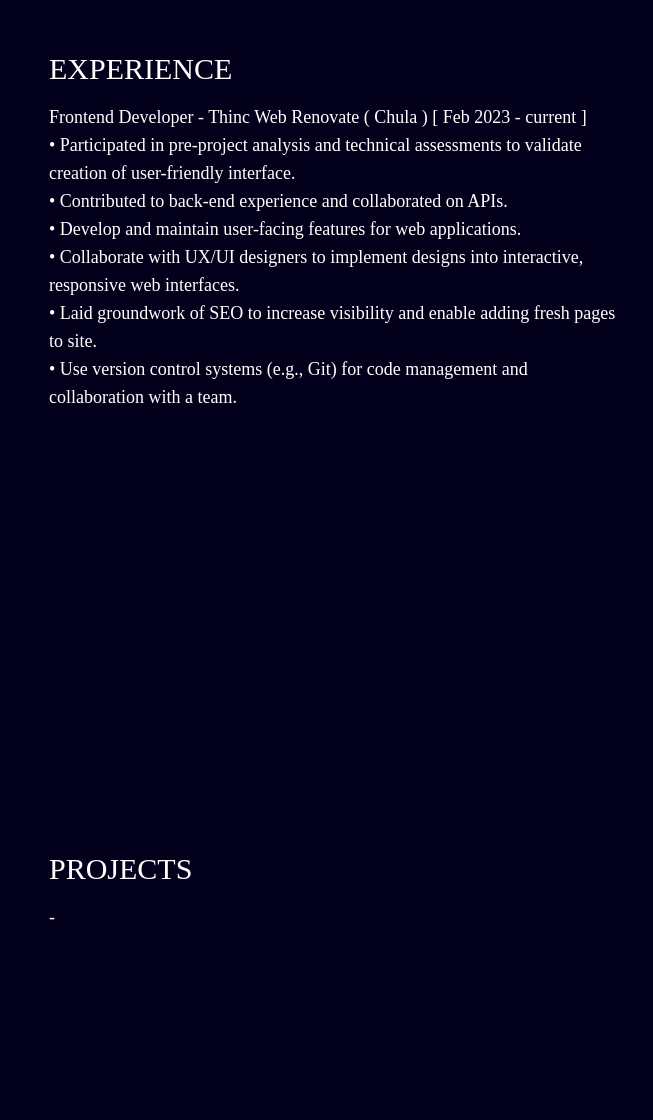
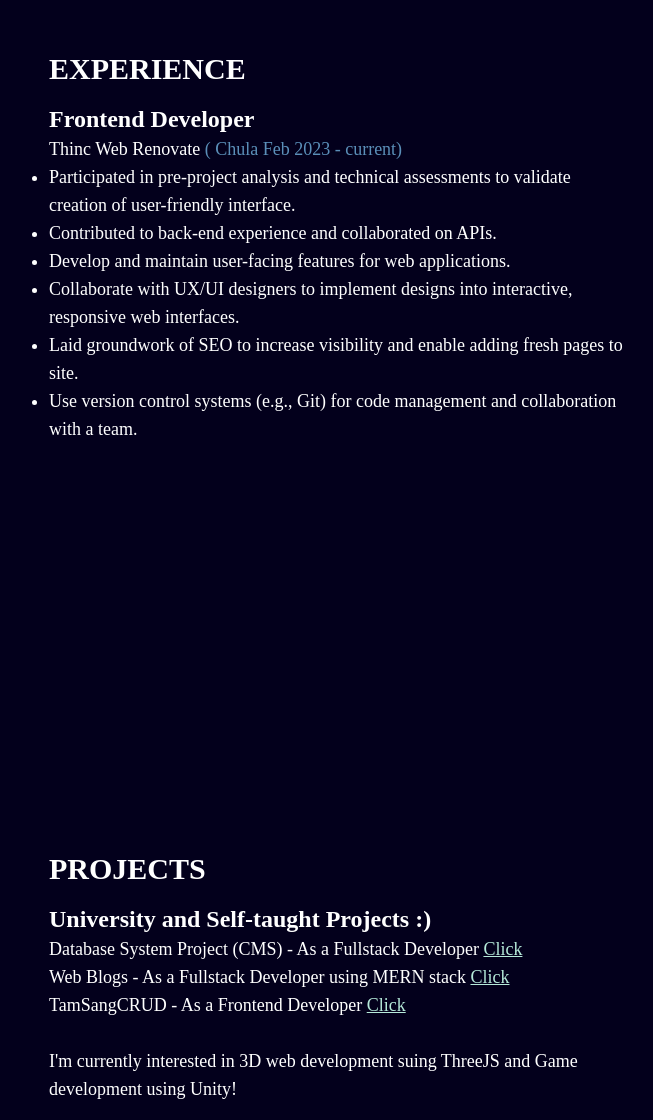
Before and after one commit to PhupaSirirat/personal-web, a React (Vite) app: page / in a window 1280 px wide. Shown: the part 1677-2797 px from the top of the page, without its empty margins (591-1244 px from the left). Built offline with nearby package versions, Linux system fonts and the light colour scheme.

Commit message:
chore: content update

```diff
--- a/src/components/Content.tsx
+++ b/src/components/Content.tsx
@@ -6,13 +6,23 @@ const contentSection = tv({
   slots: {
     Container: 'w-full h-min flex flex-col items-end',
     ContentContainer: 'w-[55vw] min-h-screen px-16 pt-32 text-lg',
-    TextContent: 'mt-4',
-    HyperText: 'text-3xl',
+    ContentText: 'mt-4 leading-space',
+    ContentHeader: 'text-2xl font-semibold',
+    ContentTopic: 'text-3xl font-bold',
+    Link: 'text-quaternary underline',
+    MyImage: 'w-48 h-48 mt-16 my-4 object-cover rounded-full',
   },
 });
 
-const { Container, ContentContainer, TextContent, HyperText } =
-  contentSection();
+const {
+  Container,
+  ContentContainer,
+  ContentText,
+  ContentHeader,
+  ContentTopic,
+  Link,
+  MyImage,
+} = contentSection();
 
 interface NavigationProps {
   aboutMe: React.RefObject<HTMLElement>;
@@ -36,11 +46,11 @@ export default function Content({
             transition={{ duration: 0.3 }}
             src={ProfileImage}
             alt="Profile image"
-            className="w-48 h-48 my-4 object-cover rounded-full"
+            className={MyImage()}
           />
         </div>
-        <h1 className={HyperText()}>ABOUT ME</h1>
-        <p className={TextContent()}>
+        <h1 className={ContentTopic()}>ABOUT ME</h1>
+        <p className={ContentText()}>
           Hello, I'm Phupa Sirirat, a dedicated university student specializing
           in frontend web development. With a focus on crafting seamless user
           experiences, I'm passionate about building dynamic interactions
@@ -57,48 +67,91 @@ export default function Content({
       </section>
 
       <section className={ContentContainer()} ref={skills}>
-        <h1 className={HyperText()}>SKILLS</h1>
-        <p className={TextContent()}>
+        <h1 className={ContentTopic()}>SKILLS</h1>
+        <p className={ContentText()}>
           Frontend - HTML/CSS, Vanilla.js, React, Next, TailwindCSS
-          <br />
           <br />
           Backend - Node.js, Express.js, PostgreSQL, MongoDB, RESTful API, JWT,
           Docker
           <br />
-          <br />
           Version Control - Git & GitHub
-          <br />
           <br />
           Web Developement Tools - Vscode, npm, pnpm, vite, PayloadCMS
           <br />
-          <br />
           Other Relevant Skills - SEO Basics, Performance Optimizaiton,
-          Responsive Design, UX/UI Principles
+          Responsive Design, UX/UI Principles, I love tailwindCSS
         </p>
       </section>
 
       <section className={ContentContainer()} ref={experience}>
-        <h1 className={HyperText()}>EXPERIENCE</h1>
-        <p className={TextContent()}>
-          Frontend Developer - Thinc Web Renovate ( Chula ) [ Feb 2023 - current
-          ]
-          <br />• Participated in pre-project analysis and technical assessments
-          to validate creation of user-friendly interface.
-          <br />• Contributed to back-end experience and collaborated on APIs.
-          <br />• Develop and maintain user-facing features for web
-          applications.
-          <br />• Collaborate with UX/UI designers to implement designs into
-          interactive, responsive web interfaces.
-          <br />• Laid groundwork of SEO to increase visibility and enable
-          adding fresh pages to site.
-          <br />• Use version control systems (e.g., Git) for code management
-          and collaboration with a team.
+        <h1 className={ContentTopic()}>EXPERIENCE</h1>
+        <p className={ContentText()}>
+          <h5 className={ContentHeader()}>Frontend Developer</h5>
+          Thinc Web Renovate{' '}
+          <span className=" text-tertiary">( Chula Feb 2023 - current)</span>
+          <ul className="list-disc">
+            <li>
+              Participated in pre-project analysis and technical assessments to
+              validate creation of user-friendly interface.
+            </li>
+            <li>
+              Contributed to back-end experience and collaborated on APIs.
+            </li>
+            <li>
+              Develop and maintain user-facing features for web applications.
+            </li>
+            <li>
+              Collaborate with UX/UI designers to implement designs into
+              interactive, responsive web interfaces.
+            </li>
+            <li>
+              Laid groundwork of SEO to increase visibility and enable adding
+              fresh pages to site.
+            </li>
+            <li>
+              Use version control systems (e.g., Git) for code management and
+              collaboration with a team.
+            </li>
+          </ul>
         </p>
       </section>
 
       <section className={ContentContainer()} ref={projects}>
-        <h1 className={HyperText()}>PROJECTS</h1>
-        <p className={TextContent()}>-</p>
+        <h1 className={ContentTopic()}>PROJECTS</h1>
+        <p className={ContentText()}>
+          <h5 className={ContentHeader()}>
+            University and Self-taught Projects :)
+          </h5>
+          Database System Project (CMS) - As a Fullstack Developer{' '}
+          <a
+            href="https://github.com/PhupaSirirat/DatabaseSystemProject"
+            target="_blank"
+          >
+            <span className={Link()}>Click</span>
+          </a>
+          <br />
+          Web Blogs - As a Fullstack Developer using MERN stack{' '}
+          <a
+            href="https://github.com/PhupaSirirat/mern-workshop"
+            target="_blank"
+          >
+            <span className={Link()}>Click</span>
+          </a>
+          <br />
+          TamSangCRUD - As a Frontend Developer{' '}
+          <a
+            href="https://github.com/PhupaSirirat/tamsang-crud"
+            target="_blank"
+          >
+            <span className={Link()}>Click</span>
+          </a>
+          <br />
+          <br />
+          <span className="text-md">
+            I'm currently interested in 3D web development suing ThreeJS and
+            Game development using Unity!
+          </span>
+        </p>
       </section>
     </section>
   );
--- a/src/components/Navigation.tsx
+++ b/src/components/Navigation.tsx
@@ -23,6 +23,7 @@ const profileSection = tv({
     Contact: 'w-40 mt-20 flex gap-4',
     Icon: 'w-5 h-5',
     Location: 'flex items-center gap-2 mt-6',
+    Credit: 'text-sm mt-16',
   },
 });
 
@@ -38,6 +39,7 @@ const {
   Contact,
   Icon,
   Location,
+  Credit,
 } = profileSection();
 
 interface NavigationProps {
@@ -208,6 +210,11 @@ export default function Navigation({
           <img src={LocationIcon} alt="Location icon" className={Icon()} />
           <p>Bangkok, Thailand</p>
         </div>
+
+        <div className={Credit()}>
+          <p>Inpired by: brittanychiang</p>
+          <p>Developement: React + TypeScript + Vite</p>
+        </div>
       </div>
     </section>
   );
--- a/src/index.css
+++ b/src/index.css
@@ -19,9 +19,9 @@
   width: fit-content;
 }
 .active span {
-  background-color: #B6EADA;
+  background-color: #b6eada;
   width: 4rem;
 }
 .active p {
-  color: #B6EADA;
+  color: #b6eada;
 }
```
Also changed, not shown: font/Inter/inter.css (+75 -58 lines).
